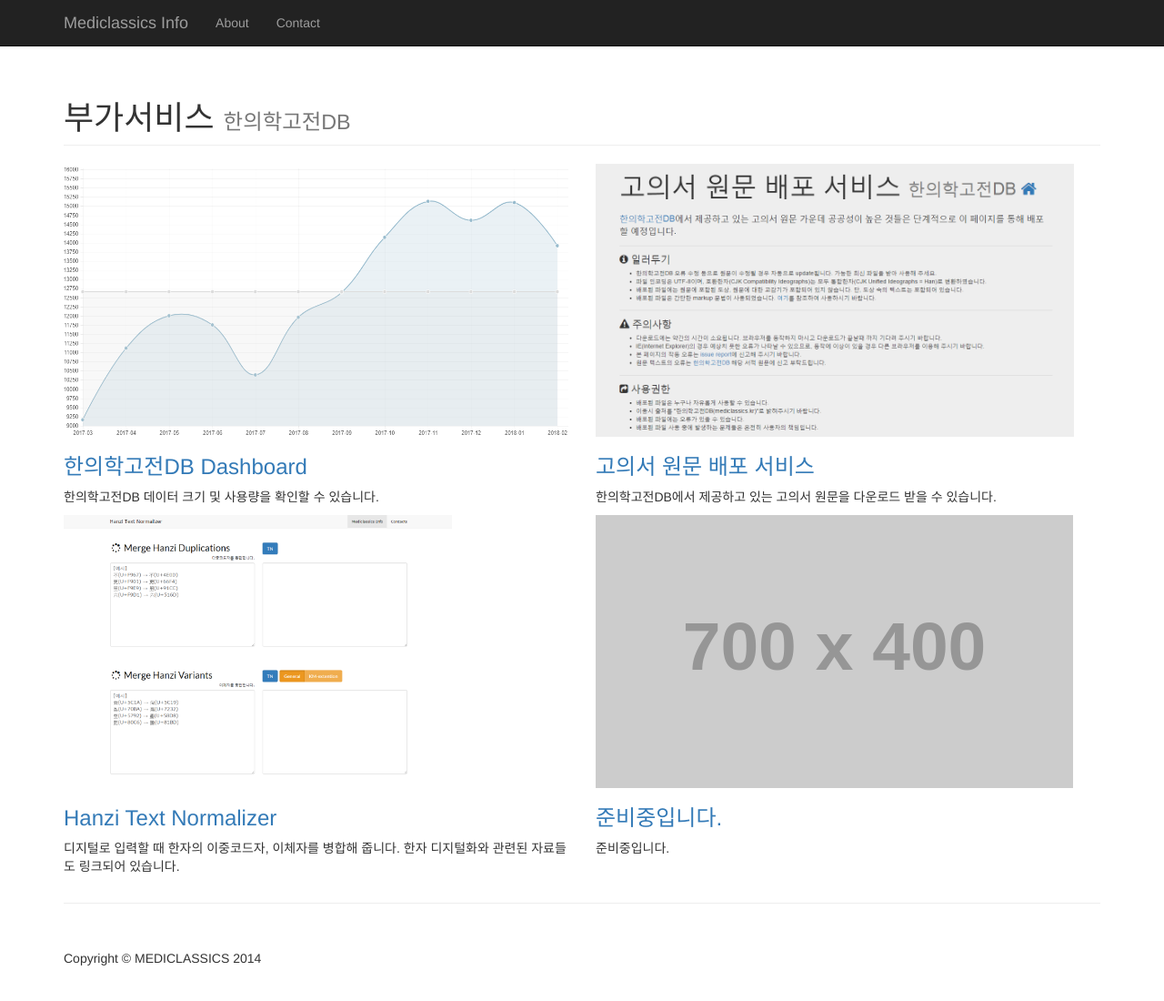
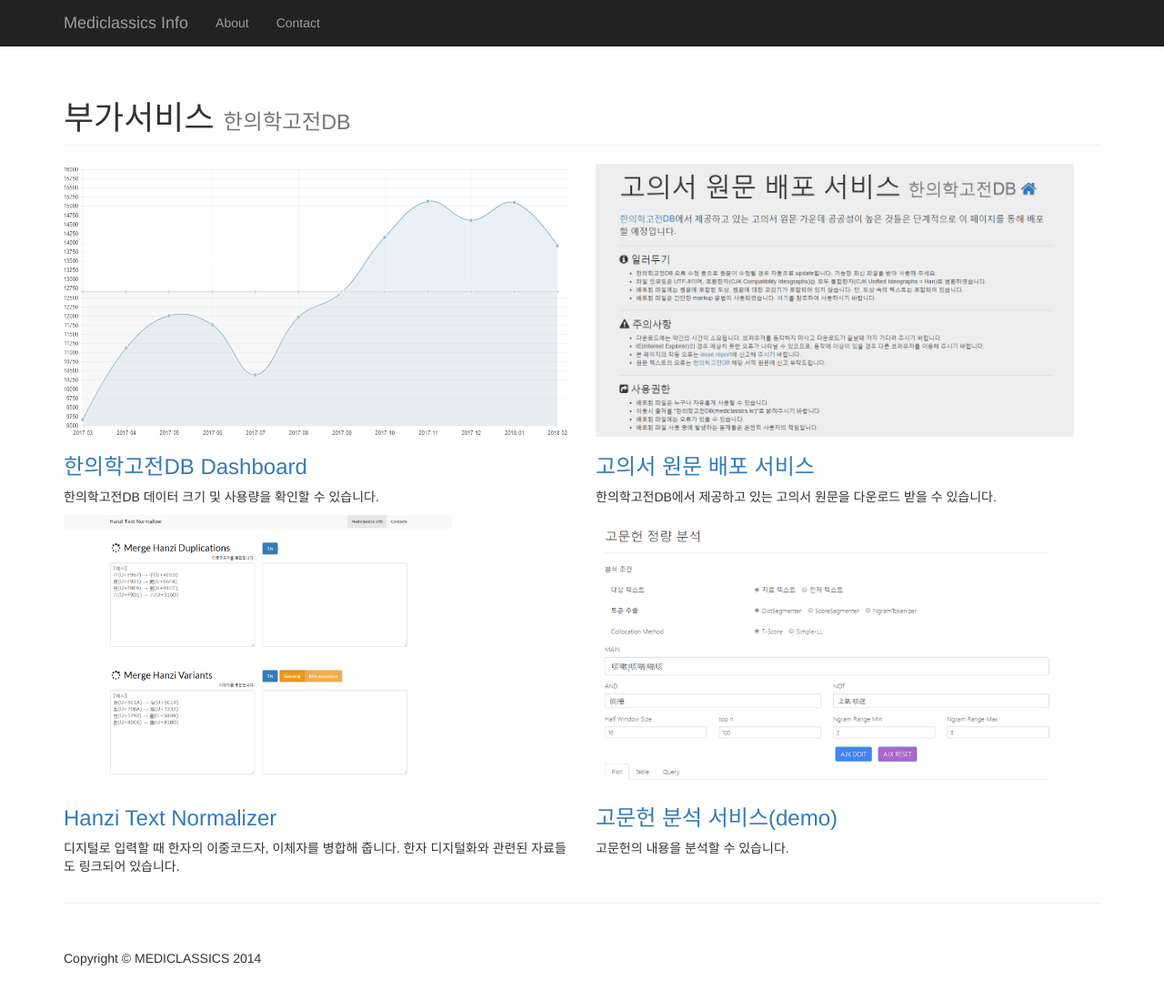
Before and after one commit to mediclassics/mediclassics.github.io, a Jekyll site: the page built from _contents/database/apps.md, in a window 1280 px wide and 1123 px high. Shown: the top 1100 px of the window at 91% size. Built offline with Jekyll 4.4.1, drawn with Linux system fonts in a browser that asks for light colours; nearby versions of some CDN libraries; a script that is not in the unit is left out.

Commit message:
add 부가서비스/고문헌 분석

```diff
--- a/_includes/views/db-apps.html
+++ b/_includes/views/db-apps.html
@@ -47,13 +47,13 @@
 		</h3>
 		<p>디지털로 입력할 때 한자의 이중코드자, 이체자를 병합해 줍니다. 한자 디지털화와 관련된 자료들도 링크되어 있습니다.</p>
 	</div>
-	<div class="col-md-6 portfolio-item">
-		<a href="" target="_blank">
-			<img class="img-responsive" src="http://placehold.it/700x400">
+  <div class="col-md-6 portfolio-item">
+		<a href="//info.mediclassics.kr/demo-collocation-viewer/" target="_blank">
+			<img class="img-responsive" src="{{ site.baseurl}}/img/demo-collocation-viewer.png">
 		</a>
 		<h3>
-			<a href="" target="_blank">준비중입니다.</a>
+			<a href="//info.mediclassics.kr/demo-collocation-viewer/" target="_blank">고문헌 분석 서비스(demo)</a>
 		</h3>
-		<p>준비중입니다.</p>
+		<p>고문헌의 내용을 분석할 수 있습니다.</p>
 	</div>
 </div>
```
Also changed, not shown: img/demo-collocation-viewer.png (added).
